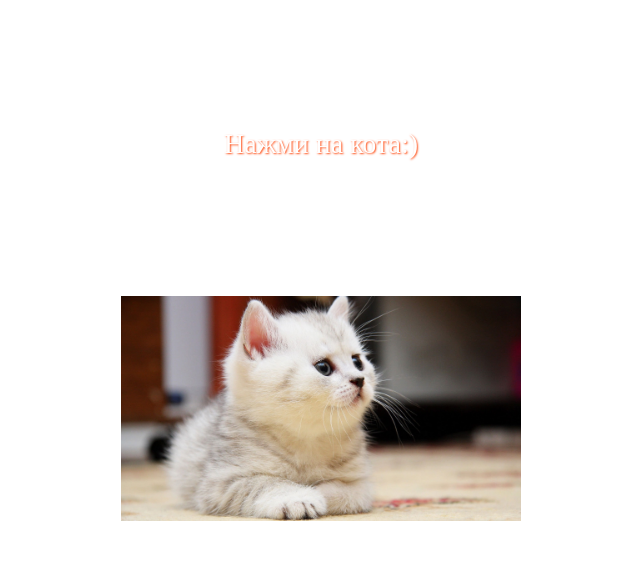
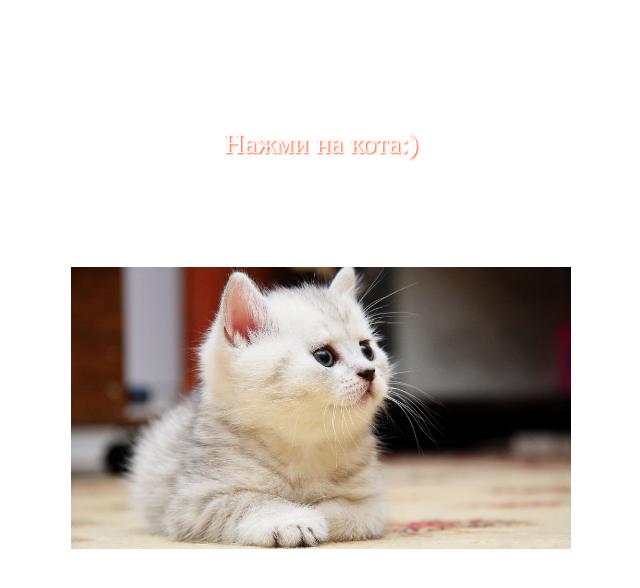
Before and after one commit to anarkilimitz/Image-magnification, a plain HTML site: page index.html in a window 1280 px wide. Shown: the whole page, without its empty margins (319-959 px from the left). Drawn offline with Linux system fonts and the light colour scheme.

Commit message:
index.html

```diff
--- a/index.html
+++ b/index.html
@@ -9,7 +9,7 @@
 <body>
   <p class="overlay-text">Нажми на кота:)</p>
     <div class="container">
-    <img id="myImage" src="img/img.jpg" width="400vh" heigth="auto" alt="Картинка кота">
+    <img id="myImage" src="img/img.jpg" width="500vh" heigth="auto" alt="Картинка кота">
 </div>
 
     <script src="script.js"></script>
```
